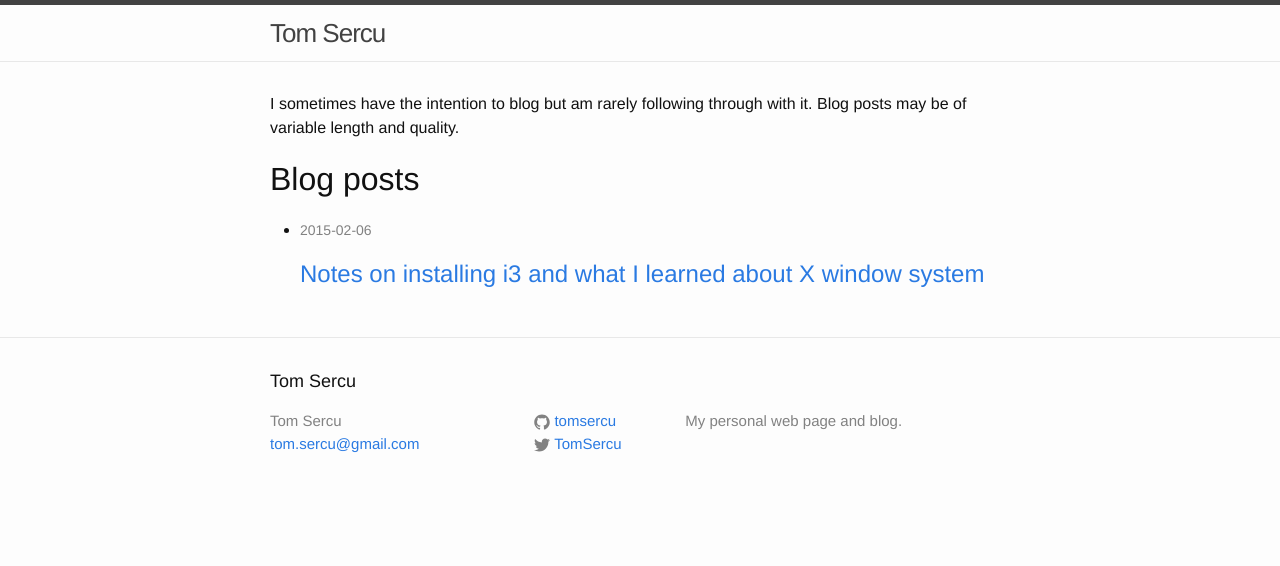
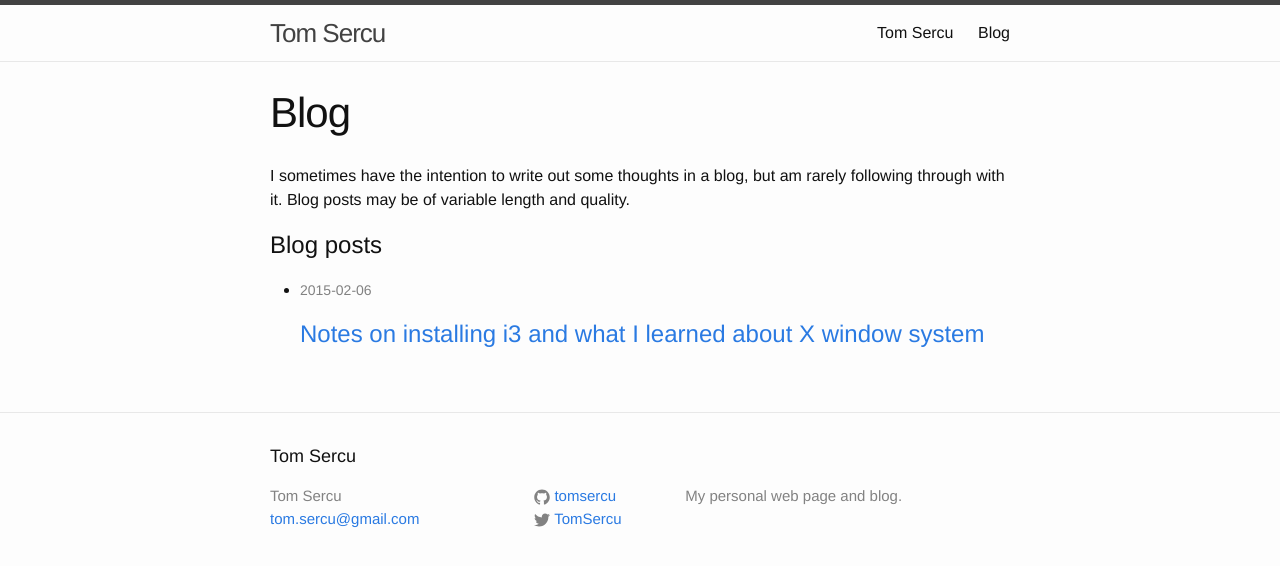
Before and after one commit to tomsercu/tomsercu.github.io, a Jekyll site: the page built from blog.md, in a window 1280 px wide. Shown: the top 566 px of the page. Built offline with Jekyll 4.4.1, drawn with Linux system fonts in a browser that asks for light colours.

Commit message:
implementing site-nav order

```diff
--- a/_includes/header.html
+++ b/_includes/header.html
@@ -14,7 +14,8 @@
       </a>
 
       <div class="trigger">
-        {% for page in site.pages %}
+        {% assign sorted_pages = site.pages | sort:"order" %}
+        {% for page in sorted_pages %}
           {% if page.title %}
           <a class="page-link" href="{{ page.url | prepend: site.baseurl }}">{{ page.title }}</a>
           {% endif %}
--- a/blog.md
+++ b/blog.md
@@ -1,7 +1,9 @@
 ---
-layout: default
+title: "Blog"
+permalink: /blog/
+order: 2
 ---
-I sometimes have the intention to blog but am rarely following through with it.
+I sometimes have the intention to write out some thoughts in a blog, but am rarely following through with it.
 Blog posts may be of variable length and quality.
 
 # Blog posts
```
Also changed, not shown: about.md (+3 -0 lines), index.md (+2 -0 lines).
